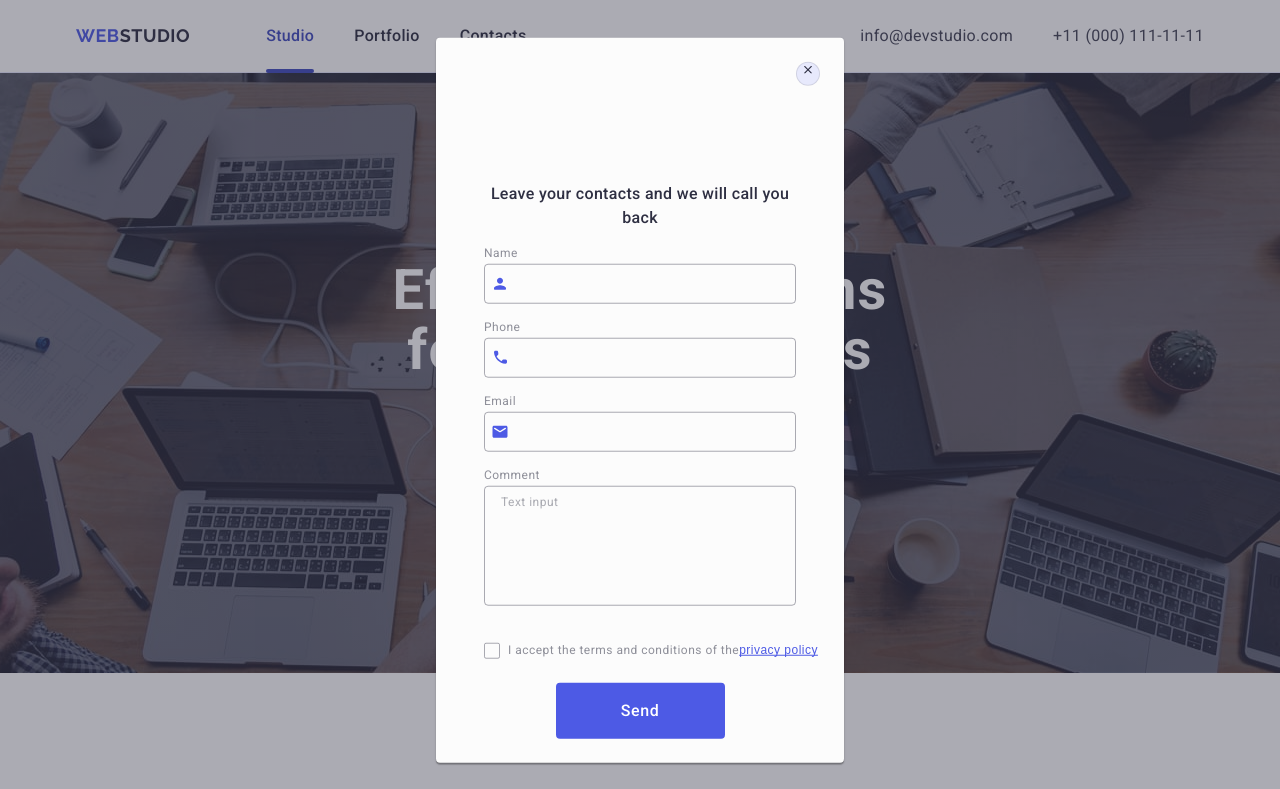
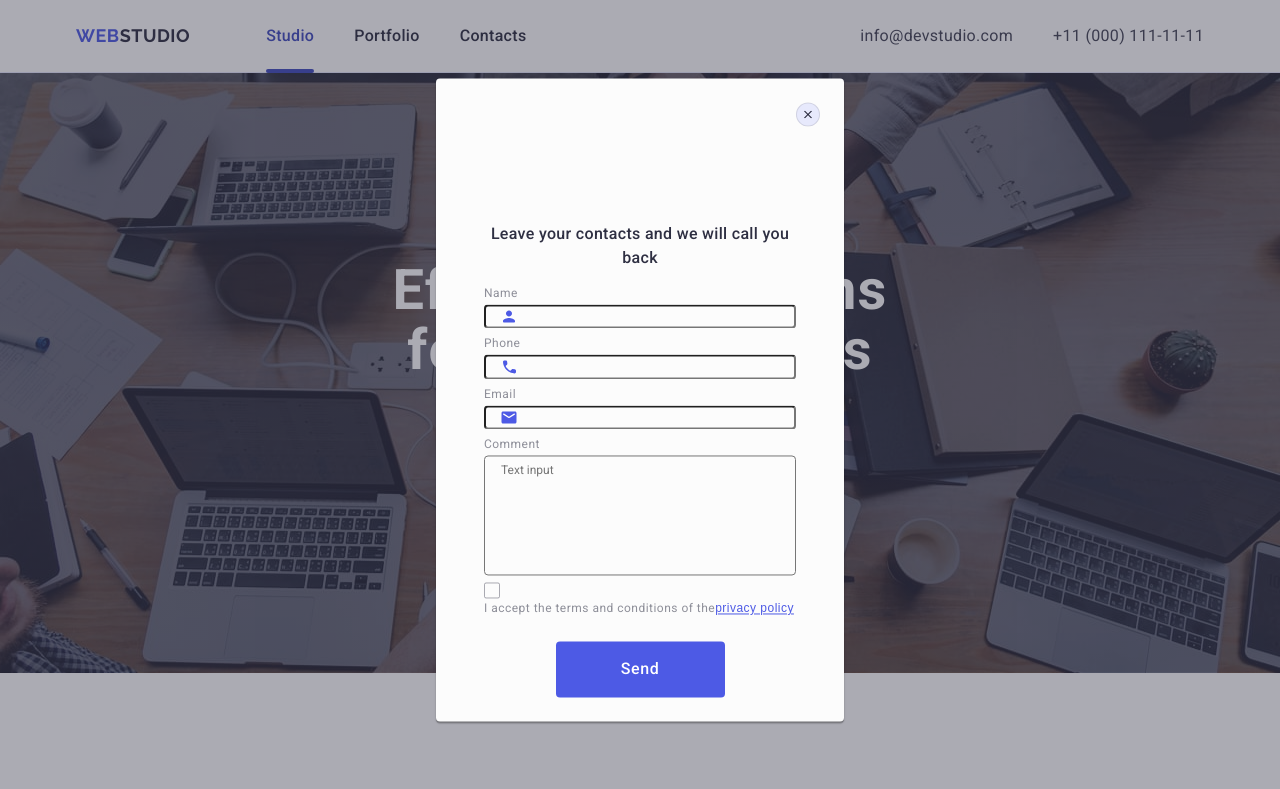
Before and after one commit to denkcode/goit-markup-hw-05, a plain HTML site: page index.html in a window 1280 px wide. Shown: the top 789 px of the page. Drawn offline with nearby package versions, Linux system fonts and the light colour scheme.

Commit message:
modified

```diff
--- a/css/styles.css
+++ b/css/styles.css
@@ -647,10 +647,10 @@ color: #434455;
   background-color: rgba(46, 47, 66, 0.4);
 }
 
+/* Стилі для модального вікна */
 .backdrop.is-open {
   opacity: 1;
   visibility: visible;
-
 }
 
 .modal {
@@ -661,17 +661,14 @@ color: #434455;
   min-height: 584px;
   border-radius: 4px;
   padding: 72px 24px 24px 24px;
-
   transform: translate(-50%, -50%);
-
   box-shadow: 0 1px 1px 0 rgba(0, 0, 0, 0.14), 0 1px 3px 0 rgba(0, 0, 0, 0.12), 0 2px 1px 0 rgba(0, 0, 0, 0.2);
   background: #fcfcfc;
-
-    transition: transform opacity 250ms cubic-bezier(0.4, 0, 0.2, 1);
-    transition: transform 250ms cubic-bezier(0.4, 0, 0.2, 1);
+  transition: transform 250ms cubic-bezier(0.4, 0, 0.2, 1), opacity 250ms cubic-bezier(0.4, 0, 0.2, 1);
   margin-bottom: 8px;
 }
 
+/* Кнопка закриття */
 .popup-close {
   position: absolute;
   top: 24px;
@@ -687,21 +684,15 @@ color: #434455;
   border: 1px solid rgba(0, 0, 0, 0.1);
   padding: 0;
   cursor: pointer;
+  transition: background-color 250ms cubic-bezier(0.4, 0, 0.2, 1);
+}
 
-    transition: background-color 250ms cubic-bezier(0.4, 0, 0.2, 1);
-    border: 250ms cubic-bezier(0.4, 0, 0.2, 1);
-  }
+/* Стиль для SVG іконки в кнопці закриття */
 .icon-close-black {
   display: flex;
   align-items: center;
   justify-content: center;
   fill: #2e2f42;
-    transition: fill 250ms cubic-bezier(0.4, 0, 0.2, 1);
-}
-
-.icon-form {
-    top: 50%;
-    transform: translateY(-50%);
   transition: fill 250ms cubic-bezier(0.4, 0, 0.2, 1);
 }
 
@@ -720,10 +711,7 @@ color: #434455;
   fill: #ffffff;
 }
 
-.backdrop:not(.is-open) .modal {
-    transform: translate(-50%, -50%) scale(1.5);
-}
-
+/* Текст в модальному вікні */
 .modal-text {
   font-weight: 500;
   font-size: 16px;
@@ -740,43 +728,43 @@ align-items: center;
   justify-content: center;
 }
 
+/* Стилі для форми */
 .forma {
   padding-left: 24px;
   padding-right: 24px;
 }
 
+/* Мітки для полів форми */
 .popup-label {
-display: inline-block;
+  display: block;
   font-weight: 400;
   font-size: 12px;
-line-height: 1.16667;
+  line-height: 1.17;
   letter-spacing: 0.04em;
   color: #8e8f99;
   margin-bottom: 4px;
-line-height: 1.17;
-display: block;
 }
 
-.popup-form-all {
-    margin-bottom: 8px;
-}
-
-.popup-input {
+/* Поля вводу */
+.popup-input, .popup-textarea {
   border-radius: 4px;
   width: 100%;
-height: 40px;
-display: flex;
-align-items: center;
-justify-content: center;
-border: 1px solid rgba(46, 47, 66, 0.4);
-padding-left: 38px;
   outline: none;
   background-color: transparent;
   transition: border-color 250ms cubic-bezier(0.4, 0, 0.2, 1);
 }
 
-.poup-input:focus {
+/* Активні поля */
+.popup-input:focus, .popup-textarea:focus {
   border-color: #4D5AE5;
+}
+
+.popup-textarea {
+  height: 120px;
+  resize: none;
+  padding: 8px 16px;
+  font-size: 12px;
+  color: rgba(46, 47, 66, 0.4);
 }
 
 .popup-input-wrapper {
@@ -784,69 +772,28 @@ border-color: #4D5AE5;
   position: relative;
 }
 
-.icon-close-black {
+.icon-form {
+  position: absolute;
   top: 50%;
+  left: 16px;
   transform: translateY(-50%);
+  fill: #4D5AE5;
+  transition: fill 250ms cubic-bezier(0.4, 0, 0.2, 1);
 }
 
-.popup-textarea {
-border: 1px solid rgba(46, 47, 66, 0.4);
-border-radius: 4px;
-width: 100%;
-height: 120px;
-padding-left: 16px;
-padding-top: 8px;
-resize: none;
-outline: none;
-margin-bottom: 16px;
-font-size: 12px;
-line-height: 1.17;
-letter-spacing: 0.04em;
-color: rgba(46, 47, 66, 0.4);
-background-color: transparent;
-padding: 8px 16px;
-outline: transparent;
-transition: border-color 250ms cubic-bezier(0.4, 0, 0.2, 1);
-}
-
-.popup-textarea:focus {
-    border-color: #4D5AE5;
-}
-
-.popup-textarea::placeholder {
-    color: rgba(46, 47, 66, 0.4);
-}
-
-.popup-input-wrapper svg {
-position: absolute;
-top: 8px;
-left: 16px;
-transform: translate(-50%);
-bottom: 8px;
+.popup-input-wrapper:hover .icon-form {
   fill: #4D5AE5;
 }
 
-.popup-input-wrapper:has(input:hover) .icon-form,
-.popup-input-wrapper:has(input:hover) .icon-form {
-    fill: #4d5ae5;
-
-}
-
-.popup-input-wrapper:hover,
-.popup-input-wrapper:hover {
-    border: 1px solid #4d5ae5;
-    border-radius: 4px;
-}
-
-
+/* Стиль для чекбокса */
 .checkbox-container {
   display: flex;
   align-items: center;
-    gap: 8px; /* Між чекбоксом і текстом */
+  gap: 8px;
   margin-bottom: 24px;
 }
 
-  /* Приховуємо чекбокс старим методом (visually hidden) */
+/* Приховуємо чекбокс */
 .custom-checkbox-input {
   position: absolute;
   width: 1px;
@@ -856,119 +803,53 @@ fill: #4D5AE5;
   border: 0;
   overflow: hidden;
   clip: rect(0 0 0 0);
-    white-space: nowrap;
 }
 
-  /* Контейнер з чекбоксом і текстом */
-  :root {
-    --label-text-color: #8e8f99;
-  }
-
-  .custom-checkbox-label {
-    display: flex;
-    align-items: center;
-    gap: 8px;
-    cursor: pointer;
-    flex-wrap: nowrap;
-    font-size: 12px;
-    line-height: 1.17;
-    letter-spacing: 0.04em;
-    color: #8e8f99;
-  }
-
-
-  .popup-label {
-    color: var(--label-text-color);
-  }
-
-
-  /* Квадрат для кастомного чекбокса */
+/* Кастомний чекбокс */
 .checkbox-box {
   width: 16px;
   height: 16px;
   border: 1px solid rgba(46, 47, 66, 0.4);
   border-radius: 2px;
-    display: flex;
+  display: inline-flex;
   align-items: center;
   justify-content: center;
+  fill: transparent;
   transition: background-color 250ms cubic-bezier(0.4, 0, 0.2, 1), border 250ms cubic-bezier(0.4, 0, 0.2, 1), fill 250ms cubic-bezier(0.4, 0, 0.2, 1);
-    display: inline-flex;
-    fill: transparent;
 }
 
-  /* SVG-іконка */
-  .checkbox-icon {
-    fill: transparent;
-    transition: fill 0.3s;
-  }
-
-  /* Активний стан — зміна фону і іконки */
+/* Коли чекбокс активний */
 .custom-checkbox-input:checked + .custom-checkbox-label .checkbox-box {
   background-color: #404bbf;
   border-color: #404bbf;
 }
 
-  /* Стиль для чекбокса, коли він у стані checked */
-.custom-checkbox-input:checked + .custom-checkbox-label .checkbox-box {
-    border: none;  /* Вимикає стандартне оформлення border */
-  }
-
-
 .custom-checkbox-input:checked + .custom-checkbox-label .checkbox-icon {
   fill: #f4f4fd;
 }
 
-  :root {
-    --main-color: #4d5ae5;  /* Оголошення змінної з ім'ям "main-color" */
-    --font-size: 16px;
-    --icon-fill-color: #F4F4FD;
+/* Стиль для посилання */
+.privacy-policy {
+  color: var(--link-color, #4d5ae5);
+  text-decoration: underline;
+  line-height: 1.33333;
+  text-transform: lowercase;
+  font-family: Arial, sans-serif;
 }
 
-/* Стиль для чекбокса, коли він у стані checked */
-.custom-checkbox-input:checked + .custom-checkbox-label .checkbox-box svg {
-  fill: var(--icon-fill-color, #F4F4FD);
-}  /* Змінює колір іконки */
-
-  /* Стиль для посилання в класі, що містить текст "Privacy Policy" */
-  .privacy-policy {
-    color: var(--link-color, #4d5ae5);  /* Встановлює колір тексту для посилання */
-  }
-
-  /* Стиль для класу, що містить мінімум 3 символи і латиницю */
-  .custom-checkbox-label a {
-    text-transform: lowercase;  /* Перетворює текст на маленькі літери */
-    font-family: Arial, sans-serif; /* Для забезпечення латиниці */
-  }
-
-
-  /* Текст чекбокса в один рядок */
+/* Текст чекбокса */
 .checkbox-text {
   font-weight: 400;
   font-size: 12px;
   line-height: 1.16667;
   letter-spacing: 0.04em;
   color: #8e8f99;
-    white-space: nowrap;  /* Не переносити текст на новий рядок */
-    transition: background-color 250ms cubic-bezier(0.4, 0, 0.2, 1), border 250ms cubic-bezier(0.4, 0, 0.2, 1), fill 250ms cubic-bezier(0.4, 0, 0.2, 1);
-    fill: transparent;
+  white-space: nowrap;
   display: inline-flex;
 }
 
-  .privacy-policy {
-    color: var(--link-color, #4d5ae5);
-    text-decoration: underline;
-    text-decoration-skip-ink: none;
-    line-height: 1.33333;
+/* Кнопка відправки */
+button .btn {
+  margin-bottom: 24px;
+  transition: background-color 250ms cubic-bezier(0.4, 0, 0.2, 1);
 }
-
-  .custom-checkbox-label a {
-    text-transform: lowercase;
-    font-family: Arial, sans-serif;
-  }
-
-
-
-    button {
-      margin-bottom: 24px;
-      transition: background-color 250ms cubic-bezier(0.4, 0, 0.2, 1), border-color 250ms cubic-bezier(0.4, 0, 0.2, 1);
-    }
--- a/index.html
+++ b/index.html
@@ -416,7 +416,7 @@
             </button>
             <p class="modal-text">Leave your contacts and we will call you back</p>
             <form class="forma" action="#">
-            <div class="popup-form-all" style="margin-bottom: 16px;">
+                <div class="popup-form-all">
                   <label for="user-name" class="popup-label">Name</label>
                   <div class="popup-input-wrapper">
                     <input
@@ -431,7 +431,7 @@
                   </div>
                 </div>
 
-            <div class="popup-form-all" style="margin-bottom: 16px;">
+                <div class="popup-form-all">
                   <label for="user-tel" class="popup-label">Phone</label>
                   <div class="popup-input-wrapper">
                     <input
@@ -446,7 +446,7 @@
                   </div>
                 </div>
 
-            <div class="popup-form-all" style="margin-bottom: 16px;">
+                <div class="popup-form-all">
                   <label for="user-email" class="popup-label">Email</label>
                   <div class="popup-input-wrapper">
                     <input
@@ -461,7 +461,7 @@
                   </div>
                 </div>
 
-            <div class="popup-form-all" style="margin-bottom: 16px;">
+                <div class="popup-form-all">
                   <label for="user-comment" class="popup-label">Comment</label>
                   <textarea
                     class="popup-textarea"
```
Lines whose indentation alone changed are shown as unchanged.
